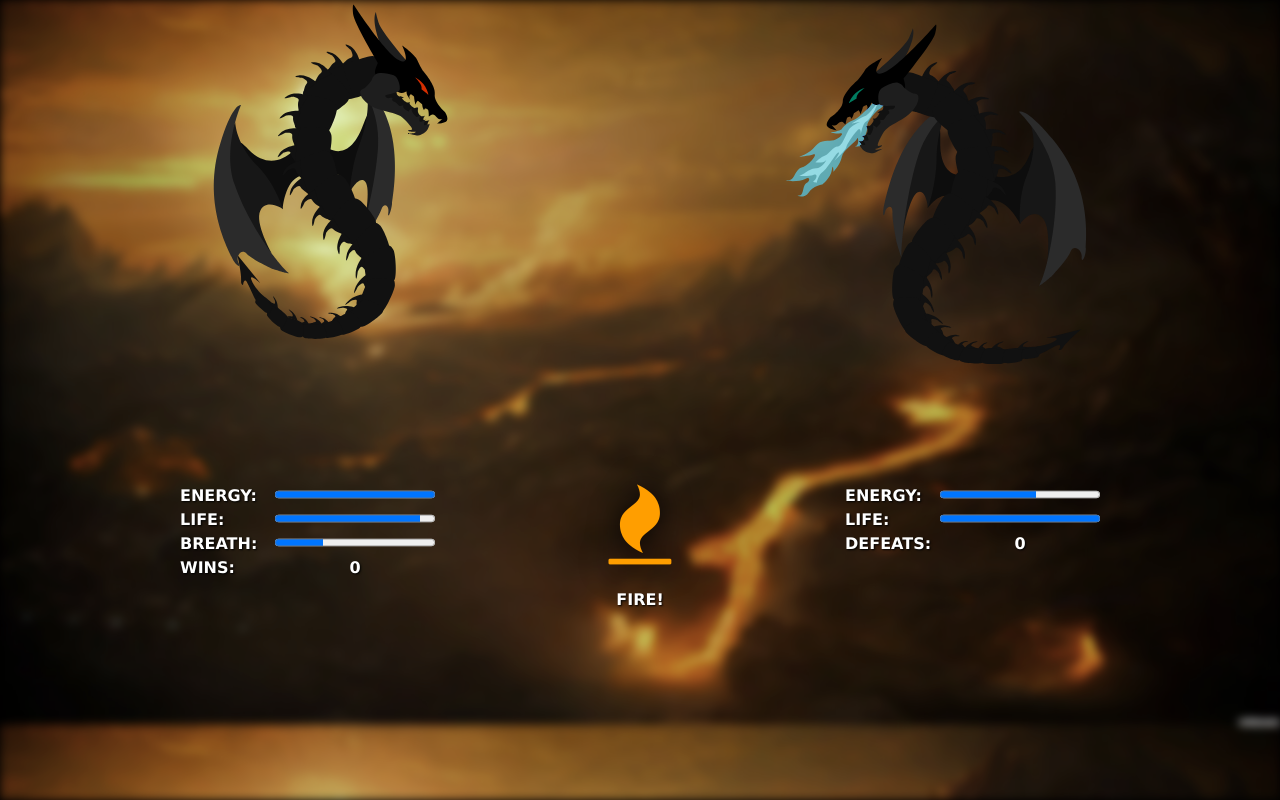
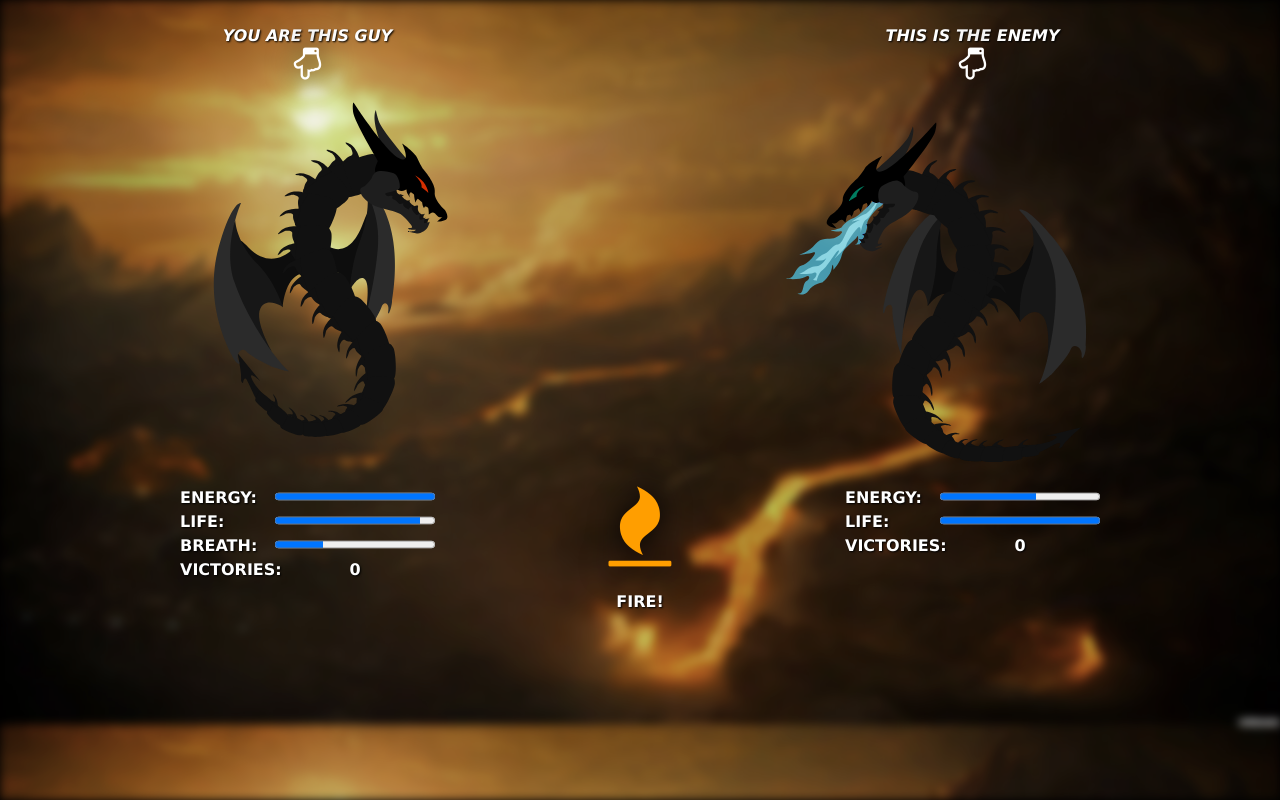
Before and after one commit to josesneto/Dragons_Duel, a plain HTML site: page index.html in a window 1280 px wide. Drawn offline with Linux system fonts and the light colour scheme.

Commit message:
A few UX adjustments

```diff
--- a/index.html
+++ b/index.html
@@ -14,12 +14,20 @@
 		<div class="container">
 			<div class="row">
 				<div class="col-1"></div>
+				<div class="col-3 text-center"><br/><p><b><i>YOU ARE THIS GUY<br/></i></b><i class="fa fa-hand-o-down fa-2x" aria-hidden="true"></i>
+				</p></div>
+				<div class="col-4"></div>
+				<div class="col-3 text-center"><br/><p><b><i>THIS IS THE ENEMY<br/></i></b><i class="fa fa-hand-o-down fa-2x" aria-hidden="true"></i>
+				</p></div>
+				<div class="col-1"></div>
+			</div>
+			<div class="row">
+				<div class="col-1"></div>
 				<div class="col-4" id="dragon1"></div>
 				<div class="col-2 text-center" id="message-box"></div>
 				<div class="col-4" id="dragon2"></div>
 				<div class="col-1"></div>
 			</div>
-			<div class="row"><div class="col-12"><br/><br/><br/><br/></div></div>
 			<div class="row">
 				<div class="col-1"></div>
 				<div class="col-1 text-left">
@@ -31,7 +39,7 @@
 							<br/>
 							BREATH:
 							<br/>
-							WINS:
+							VICTORIES:
 						</b>
 					</p>
 				</div>
@@ -52,7 +60,7 @@
 							<br/>
 							LIFE:
 							<br/>
-							DEFEATS:
+							VICTORIES:
 						</b>
 					</p>
 				</div>
```
